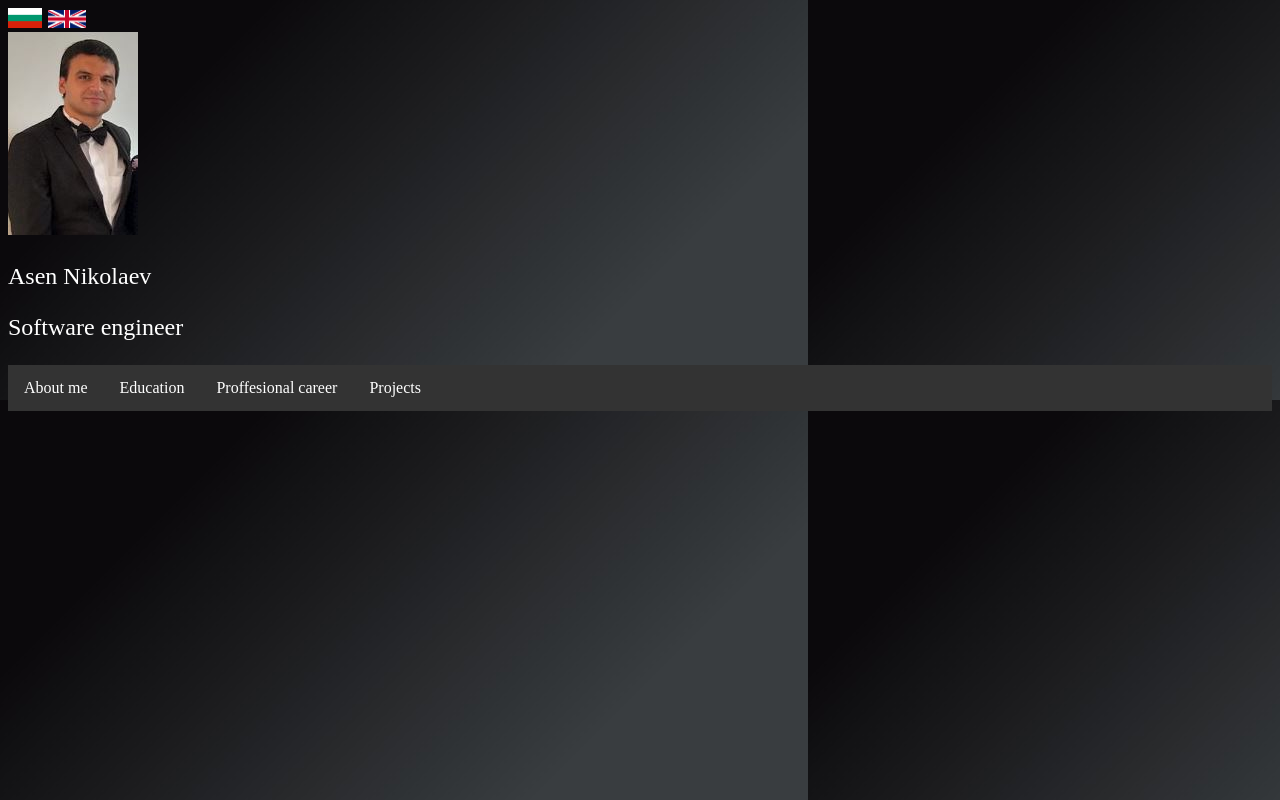
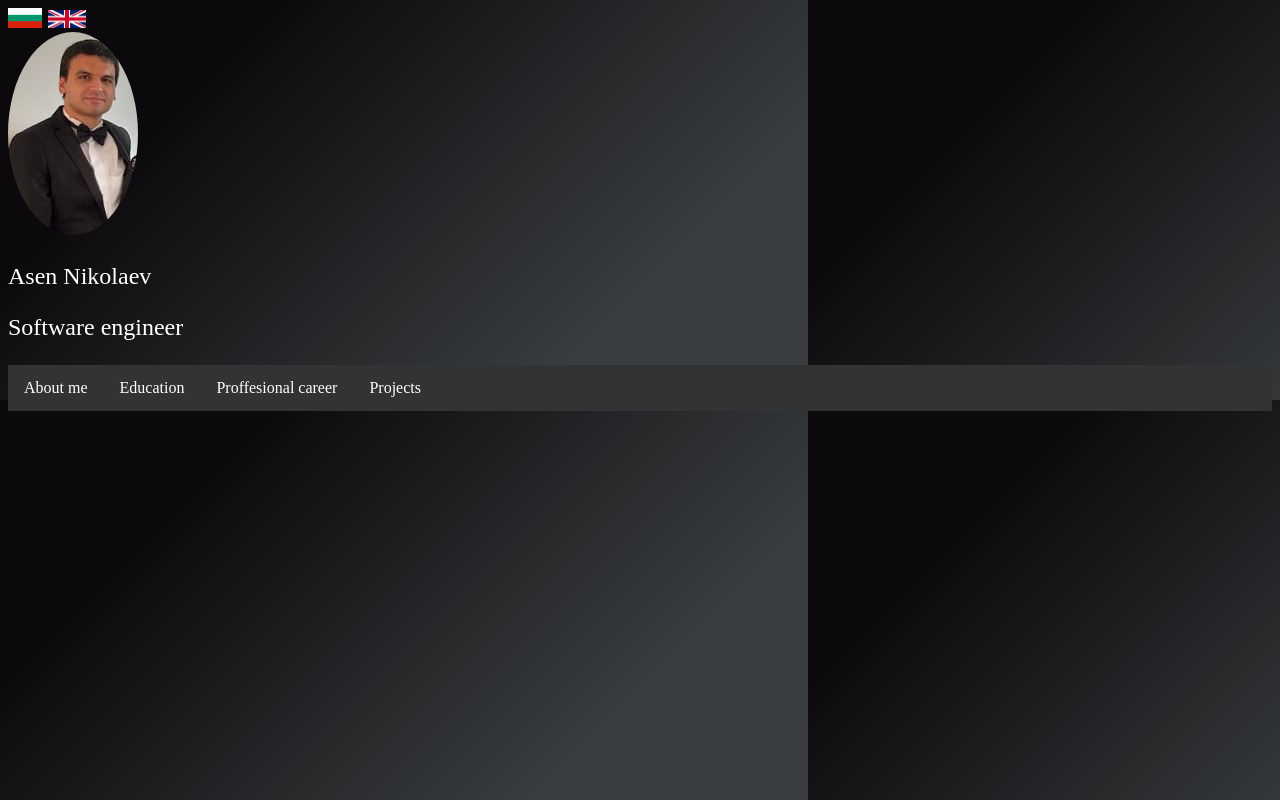
Before and after one commit to asen1995/asen-nikolaev-web-site, an Angular app: page / in a window 1280 px wide. Built offline with nearby package versions, Linux system fonts and the light colour scheme.

Commit message:
rounded image

```diff
--- a/src/app/home-screen/home-screen.component.html
+++ b/src/app/home-screen/home-screen.component.html
@@ -7,7 +7,7 @@
 <div id="adminDiv" *ngIf="appLanguage == appLanguageEnum.Bulgarian">
 
     <div class="pic-name">
-        <img src="assets/asen-costume.jpg" />
+        <img class="profile-picture" src="assets/asen-costume.jpg" />
         <p class="text-name">Асен Николаев</p>
         <p class="text-name">Софтуерен инженер</p>
     </div>
@@ -27,7 +27,7 @@
 
 
     <div class="pic-name">
-        <img src="assets/asen-costume.jpg" />
+        <img  class="profile-picture" src="assets/asen-costume.jpg" />
         <p class="text-name">Asen Nikolaev</p>
         <p class="text-name">Software engineer</p>
     </div>
--- a/src/app/home-screen/home-screen.component.scss
+++ b/src/app/home-screen/home-screen.component.scss
@@ -5,6 +5,10 @@
 
 #flags-box{
 
+}
+
+.profile-picture{
+  border-radius: 50%;
 }
 
 .en-flag{
```
